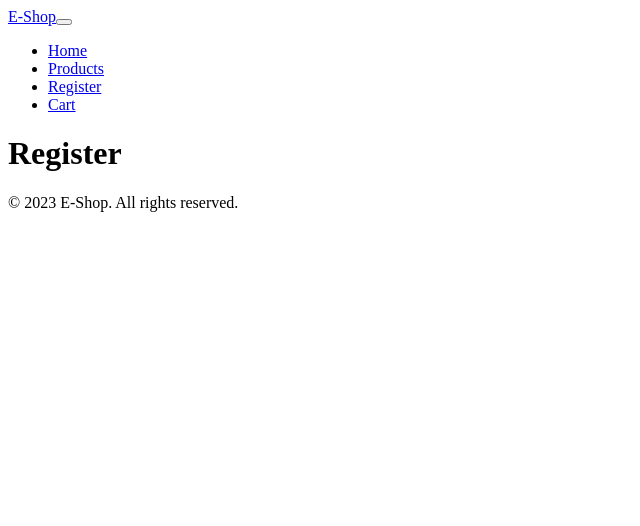
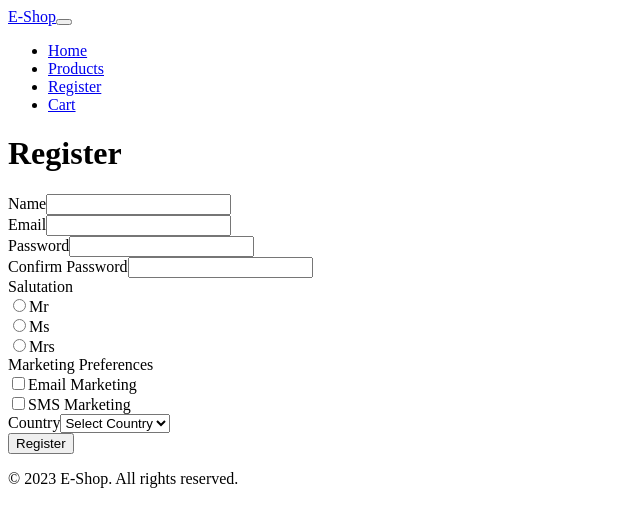
Before and after one commit to kunxin-chor/sctp05-react-ecommerce, a React app: page /register in a window 1280 px wide. Shown: the top 526 px of the page, without its empty margins (0-640 px from the left). Built offline with nearby package versions, Linux system fonts and the light colour scheme; the HTML template or start-up script is replaced by a standard one.

Commit message:
Added form processing using formik

```diff
--- a/package.json
+++ b/package.json
@@ -10,9 +10,11 @@
     "preview": "vite preview"
   },
   "dependencies": {
+    "formik": "^2.4.6",
     "react": "^18.3.1",
     "react-dom": "^18.3.1",
-    "wouter": "^3.3.5"
+    "wouter": "^3.3.5",
+    "yup": "^1.4.0"
   },
   "devDependencies": {
     "@eslint/js": "^9.13.0",
--- a/src/RegisterPage.jsx
+++ b/src/RegisterPage.jsx
@@ -1,9 +1,125 @@
 import React from 'react';
+// relevant imports from formik
+import { Formik, Field, Form } from 'formik';
+import * as Yup from 'yup';
 
-export default function RegisterPage() {
+function RegisterPage() {
+
+    // create a Yup schema for validation
+    const validationSchema = Yup.object({
+        name: Yup.string().required("Please enter your name"),
+        email: Yup.string().email('Invalid email address').required("You must provide your email address"),
+        password: Yup.string().required("Please provide a password").min(4, "Password must be 8 characters long minimally"),
+        confirmPassword: Yup.string().oneOf([Yup.ref("password"), null], "Passwords must match").required("Please type in your password again"),
+        salutation: Yup.string().required("Salutation is required"),
+        country: Yup.string().required('Country is required'),
+        // marketingPreferences: Yup.mixed().oneOf(["email", "sms", null])
+    });
+
+    // 1. create an object to store the initial values for all the form fields
+    const initialValues = {
+        name: "",
+        email: "",
+        password: "",
+        confirmPassword: "", // <-- to ensure password has been entered correctly
+        salutation: "",
+        marketingPreferences: [],  // <-- checkboxes, so use an array
+        country: ""
+    }
+
+    // 2. handle the form being submitted -- will be called by Formik when the user
+    // presses the submit button.
+    // parameter 1: the values from the form (an object containing all the data in the form, like req.body)
+    // parameter 2: an object, known as the formikHelpers, has a number of utilty functions
+    const handleSubmit = (values, formikHelpers) => {
+        console.log(values);
+        formikHelpers.setSubmitting(false); // indiate the form is not being submitted
+        // (i.e we have processed the form)
+    }
+
+
     return (
-        <>
-        <h1>Register</h1>
-        </>
-    )
+        <div className="container mt-5">
+            <h1>Register</h1>
+
+            <Formik
+                initialValues={initialValues}
+                onSubmit={handleSubmit}
+                validationSchema={validationSchema}
+            >
+                {
+                    (formik) => (
+                        <Form>
+                            <div className="mb-3">
+                                <label htmlFor="name" className="form-label">Name</label>
+                                <Field type="text" className="form-control" id="name" name="name" />
+                                {formik.errors.name && formik.touched.name && <div className="text-danger">{formik.errors.name}</div> }
+                            </div>
+                            <div className="mb-3">
+                                <label htmlFor="email" className="form-label">Email</label>
+                                <Field type="email" className="form-control" id="email" name="email"/>
+                                {formik.errors.email && formik.touched.email && <div className="text-danger">{formik.errors.email}</div> }
+                            </div>
+                            <div className="mb-3">
+                                <label htmlFor="password" className="form-label">Password</label>
+                                <Field type="password" className="form-control" id="password" name="password"/>
+                                {formik.errors.password && formik.touched.password && <div className="text-danger">{formik.errors.password}</div> }
+                            </div>
+                            <div className="mb-3">
+                                <label htmlFor="confirmPassword" className="form-label">Confirm Password</label>
+                                <Field type="password" className="form-control" id="confirmPassword" name="confirmPassword" />
+                                {formik.errors.confirmPassword && formik.touched.confirmPassword && <div className="text-danger">{formik.errors.confirmPassword}</div> }
+                            </div>
+                            <div className="mb-3">
+                                <label className="form-label">Salutation</label>
+                                <div>
+                                    <div className="form-check form-check-inline">
+                                        <Field className="form-check-input" type="radio" name="salutation" id="mr" value="Mr" />
+                                        <label className="form-check-label" htmlFor="mr">Mr</label>
+                                    </div>
+                                    <div className="form-check form-check-inline">
+                                        <Field className="form-check-input" type="radio" name="salutation" id="ms" value="Ms" />
+                                        <label className="form-check-label" htmlFor="ms">Ms</label>
+                                    </div>
+                                    <div className="form-check form-check-inline">
+                                        <Field className="form-check-input" type="radio" name="salutation" id="mrs" value="Mrs" />
+                                        <label className="form-check-label" htmlFor="mrs">Mrs</label>
+                                    </div>
+                                </div>
+                                {formik.errors.salutation && formik.touched.salutation && <div className="text-danger">{formik.errors.salutation}</div> }
+                            </div>
+                            <div className="mb-3">
+                                <label className="form-label">Marketing Preferences</label>
+                                <div className="form-check">
+                                    <Field className="form-check-input" type="checkbox" value="email" name="marketingPreferences" />
+                                    <label className="form-check-label" htmlFor="emailMarketing">Email Marketing</label>
+                                </div>
+                                <div className="form-check">
+                                    <Field className="form-check-input" type="checkbox" value="sms"  name="marketingPreferences"/>
+                                    <label className="form-check-label" htmlFor="smsMarketing">SMS Marketing</label>
+                                </div>
+                                {formik.errors.marketingPreferences && formik.touched.marketingPreferences && <div className="text-danger">{formik.errors.marketingPreferences}</div> }
+                            </div>
+                            <div className="mb-3">
+                                <label htmlFor="country" className="form-label">Country</label>
+                                <Field as="select" className="form-select" id="country" name="country">
+                                    <option value="">Select Country</option>
+                                    <option value="sg">Singapore</option>
+                                    <option value="my">Malaysia</option>
+                                    <option value="in">Indonesia</option>
+                                    <option value="th">Thailand</option>
+                                </Field>
+                                {formik.errors.country && formik.touched.country && <div className="text-danger">{formik.errors.country}</div> }
+                            </div>
+                            <button type="submit" className="btn btn-primary" disabled={formik.isSubmitting}>Register</button>
+                        </Form>
+                    )
+                }
+
+
+            </Formik>
+        </div>
+    );
 }
+
+export default RegisterPage;
```
Also changed, not shown: 1 other file (tests, documents, lock files or other folders).
